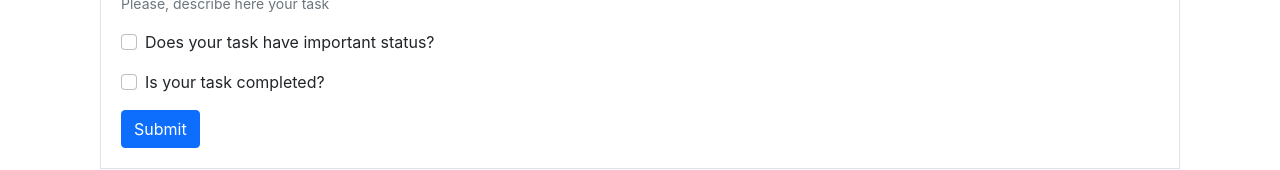
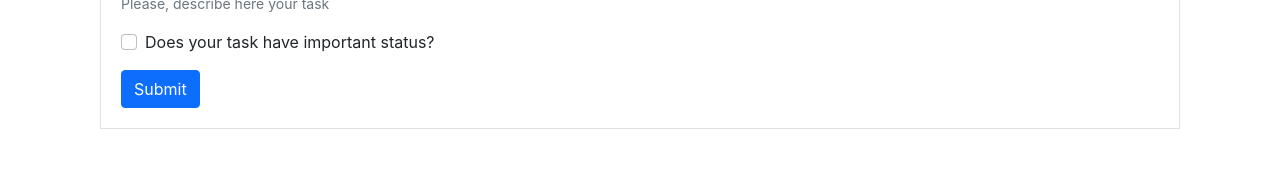
Before and after one commit to kirill-maksimov/todo-client, a React (Create React App) app: page / in a window 1280 px wide. Shown: the part 202-372 px from the top of the page. Built offline with nearby package versions, Linux system fonts and the light colour scheme; no server answers.

Commit message:
Continue to work on the requests

```diff
--- a/src/addition-form/addition-form.jsx
+++ b/src/addition-form/addition-form.jsx
@@ -39,15 +39,6 @@ function AdditionForm() {
         />
         <label className="form-check-label" htmlFor="check1">Does your task have important status?</label>
       </div>
-      <div className="mb-3 form-check">
-        <input
-          type="checkbox"
-          className="form-check-input"
-          id="check2"
-          onChange={handleCheckboxCompleted}
-        />
-        <label className="form-check-label" htmlFor="check2">Is your task completed?</label>
-      </div>
       <button type="submit" className="btn btn-primary">Submit</button>
     </form>
   );
--- a/src/addition-form/addition-form.saga.js
+++ b/src/addition-form/addition-form.saga.js
@@ -4,10 +4,10 @@ import { ADD_TASK, ADD_TASK_SUCCESS, ADD_TASK_ERROR } from "../consts/actions-ty
 
 export function* addTask(action) {
   try {
-    const result = yield call(axios.post('http://127.0.0.1:8080/api/addTask', action.payload));
+    const result = yield call(axios.post('http://127.0.0.1:8080/api/addTask',
+      {...action.payload, completed: false}).then(res => res));
     yield put({ type: ADD_TASK_SUCCESS, result });
   } catch (error) {
-    console.log(error);
     yield put({ type: ADD_TASK_ERROR, error });
   }
 }
--- a/src/table/table.saga.js
+++ b/src/table/table.saga.js
@@ -6,7 +6,7 @@ import {
   DELETE_TASK, DELETE_TASK_SUCCESS, DELETE_TASK_ERROR,
 } from "../consts/actions-types";
 
-export function* getTasks(action) {
+export function* getTasks() {
   try {
     const result = yield call(axios.get('http://127.0.0.1:8080/api/todos').then(response => response.data));
     yield put({ type: GET_TASKS_SUCCESS, result });
```
